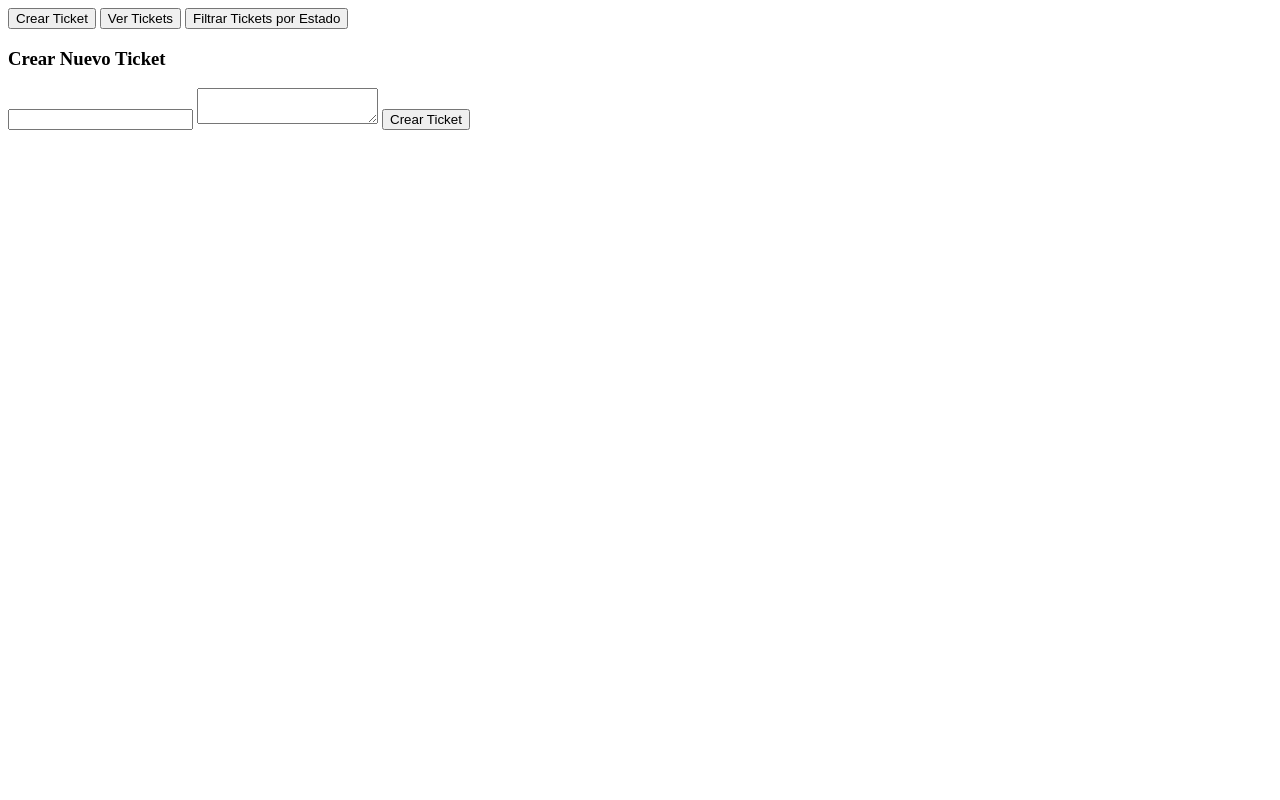
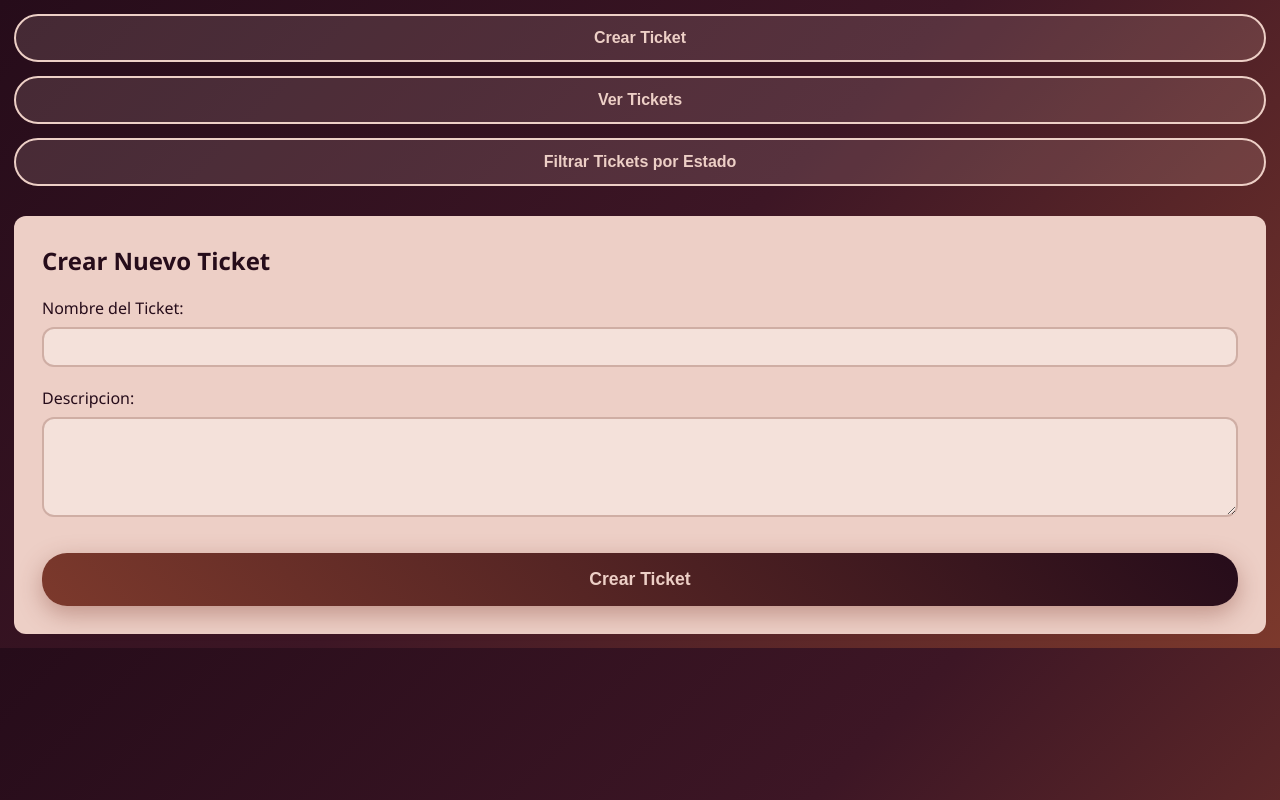
Before and after one commit to facumarcati/to-do-app, a plain HTML site: page index.html in a window 1280 px wide. Both pictures are taken after a click on the button "Crear Ticket". Drawn offline with Linux system fonts and the light colour scheme.

Commit message:
agrego filtro y modificar + estilos

```diff
--- a/estilos.css
+++ b/estilos.css
@@ -0,0 +1,133 @@
+:root {
+  --color-light: #edcfc6;
+  --color-medium: #7c392c;
+  --color-dark: #260c1a;
+}
+
+* {
+  margin: 0;
+  padding: 0;
+  box-sizing: border-box;
+}
+
+body {
+  font-family: "Segoe UI", Tahoma, Geneva, Verdana, sans-serif;
+  background: linear-gradient(
+    135deg,
+    var(--color-dark) 0%,
+    #3d1625 50%,
+    var(--color-medium) 100%
+  );
+  color: var(--color-light);
+  overflow-x: hidden;
+  margin: 14px;
+  display: flex;
+  flex-direction: column;
+  gap: 30px;
+}
+
+.ticket-buttons-container {
+  display: flex;
+  flex-direction: column;
+  gap: 14px;
+}
+
+.ticket-buttons {
+  height: 6vh;
+  font-size: 1rem;
+  font-weight: bold;
+  cursor: pointer;
+  background: rgba(237, 207, 198, 0.15);
+  border: 2px solid var(--color-light);
+  color: var(--color-light);
+  border-radius: 30px;
+  transition: all 0.3s ease;
+}
+
+.ticket-buttons:hover {
+  background: var(--color-medium);
+  border-color: var(--color-light);
+  transform: translateY(-2px);
+  box-shadow: 0 8px 25px rgba(124, 57, 44, 0.4);
+}
+
+.create-ticket-container {
+  background-color: var(--color-light);
+  color: var(--color-dark);
+  padding: 14px;
+  border-radius: 12px;
+  display: flex;
+  flex-direction: column;
+  gap: 20px;
+  padding: 28px;
+}
+
+.create-ticket-container h3 {
+  font-size: 1.5rem;
+}
+
+.form-ticket-container {
+  display: flex;
+  flex-direction: column;
+  gap: 20px;
+}
+
+.form-ticket-container input {
+  height: 40px;
+  border-radius: 12px;
+  border: 2px solid rgba(124, 57, 44, 0.3);
+  background: rgba(245, 229, 223, 0.8);
+  color: var(--color-dark);
+  padding-left: 8px;
+  font-size: 1rem;
+  transition: all 0.3s ease;
+}
+
+.form-ticket-container input:focus {
+  outline: none;
+  border-color: var(--color-medium);
+  background: rgba(245, 229, 223, 1);
+  box-shadow: 0 0 15px rgba(124, 57, 44, 0.2);
+}
+
+.form-ticket-container textarea {
+  height: 100px;
+  border-radius: 12px;
+  border: 2px solid rgba(124, 57, 44, 0.3);
+  background: rgba(245, 229, 223, 0.8);
+  color: var(--color-dark);
+  padding-left: 8px;
+  padding-top: 8px;
+  font-size: 1rem;
+  transition: all 0.3s ease;
+}
+
+.input-container {
+  display: flex;
+  flex-direction: column;
+  gap: 8px;
+}
+
+.input-container p {
+  font-weight: 500;
+}
+
+.btnCrear {
+  background: linear-gradient(45deg, var(--color-medium), var(--color-dark));
+  color: var(--color-light);
+  border: none;
+  padding: 1rem 2.5rem;
+  border-radius: 25px;
+  font-size: 1.1rem;
+  font-weight: 600;
+  cursor: pointer;
+  transition: all 0.3s ease;
+  box-shadow: 0 8px 25px rgba(124, 57, 44, 0.4);
+  margin-top: 1rem;
+  width: 100%;
+}
+
+.btnCrear:hover {
+  transform: translateY(-3px);
+  box-shadow: 0 15px 35px rgba(124, 57, 44, 0.6);
+}
--- a/index.html
+++ b/index.html
@@ -7,19 +7,38 @@
     <title>Document</title>
   </head>
   <body>
-    <div>
-      <button id="btnCrearTicket">Crear Ticket</button>
-      <button id="btnVerTickets">Ver Tickets</button>
-      <button id="btnFiltrarTickets">Filtrar Tickets por Estado</button>
+    <div class="ticket-buttons-container">
+      <button class="ticket-buttons" id="btnCrearTicket">Crear Ticket</button>
+      <button class="ticket-buttons" id="btnVerTickets">Ver Tickets</button>
+      <button class="ticket-buttons" id="btnFiltrarTickets">
+        Filtrar Tickets por Estado
+      </button>
     </div>
 
-    <div id="crearTicket">
+    <div class="create-ticket-container" id="crearTicket">
       <h3>Crear Nuevo Ticket</h3>
-      <form action="" id="formCrearTicket">
-        <input type="text" id="nombre" required />
-        <textarea name="" id="desc" required></textarea>
-        <button id="btnCrear">Crear Ticket</button>
+      <form class="form-ticket-container" action="" id="formCrearTicket">
+        <div class="input-container">
+          <p>Nombre del Ticket:</p>
+          <input type="text" id="nombre" required />
+        </div>
+        <div class="input-container">
+          <p>Descripcion:</p>
+          <textarea name="" id="desc" required></textarea>
+        </div>
+        <button class="btnCrear" id="btnCrear">Crear Ticket</button>
       </form>
+    </div>
+
+    <div id="filtroTickets">
+      <div id="formFiltro">
+        <select id="filtro">
+          <option value="todos">Todos</option>
+          <option value="activos">Activos</option>
+          <option value="cerrados">Cerrados</option>
+        </select>
+        <button id="btnFiltrar">Filtrar</button>
+      </div>
     </div>
 
     <div id="verTickets"></div>
--- a/ticket.js
+++ b/ticket.js
@@ -9,15 +9,27 @@ let tickets = [];
 let idTicket = 1;
 
 function mostrarFormulario() {
-  document.getElementById("crearTicket").style.display = "block";
+  document.getElementById("crearTicket").style.display = "flex";
   document.getElementById("verTickets").style.display = "none";
+  document.getElementById("filtroTickets").style.display = "none";
 }
 
 function mostrarTickets() {
   document.getElementById("crearTicket").style.display = "none";
   document.getElementById("verTickets").style.display = "block";
+  document.getElementById("filtroTickets").style.display = "none";
 
   verTickets(tickets);
+}
+
+function mostrarFiltroTickets() {
+  document.getElementById("crearTicket").style.display = "none";
+  document.getElementById("verTickets").style.display = "block";
+  if (tickets.length > 0) {
+    document.getElementById("filtroTickets").style.display = "block";
+  }
+
+  filtrarTickerEstado();
 }
 
 function verTickets(lista) {
@@ -55,43 +67,52 @@ function verTickets(lista) {
       cerrarTicket(id);
     });
   });
+
+  const botonesModificar = contenedor.querySelectorAll(".btnModificar");
+  botonesModificar.forEach((boton) => {
+    boton.addEventListener("click", () => {
+      const id = parseInt(boton.getAttribute("data-id"));
+      modificarTicket(id);
+    });
+  });
 }
 
-function filtrarTickerEstado() {
+function filtrarTickerEstado(estado) {
   let estadoFiltrar;
 
-  let estadoBool = true;
-  while (estadoBool) {
-    if (estadoFiltrar == 1 || estadoFiltrar == 0) {
-      estadoBool = false;
-    } else {
-      console.error("Estado incorrecto");
-
-      estadoFiltrar = parseInt(
-        prompt("Que estado queres ver? 0-Falso 1-Verdadero")
-      );
-    }
-  }
-
-  if (estadoFiltrar == 0) {
+  if (estado === "cerrados") {
     estadoFiltrar = false;
+  } else if (estado === "activos") {
+    estadoFiltrar = true;
   } else {
-    estadoFiltrar = true;
+    verTickets(tickets);
+    return;
   }
 
   let resultado = tickets.filter((ticket) => ticket.estado === estadoFiltrar);
-  console.table(resultado);
+
+  verTickets(resultado);
 }
 
-function generarTicket() {
+function generarTicket(edicion) {
   const nombre = document.getElementById("nombre").value;
   const descripcion = document.getElementById("desc").value;
 
-  let ticketNuevo = new Ticket(idTicket, nombre, descripcion, true);
-  tickets.push(ticketNuevo);
-  alert("TICKET GENERADO CORRECTAMENTE");
+  if (edicion == null) {
+    let ticketNuevo = new Ticket(idTicket, nombre, descripcion, true);
+    tickets.push(ticketNuevo);
+    alert("TICKET GENERADO CORRECTAMENTE");
 
-  idTicket++;
+    idTicket++;
+  } else {
+    edicion.nombre = nombre;
+    edicion.descripcion = descripcion;
+
+    alert("TICKET MODIFICADO CORRECTAMENTE");
+  }
+
+  document.getElementById("formCrearTicket").reset();
+  ticketEditado = null;
 }
 
 function cerrarTicket(id) {
@@ -110,25 +131,22 @@ function cerrarTicket(id) {
   verTickets(tickets);
 }
 
-function modificarTicket() {
-  let id = parseInt(prompt("Id Ticket a modificar"));
+let ticketEditado = null;
 
-  let existe = tickets.find((ticket) => ticket.id === id);
-  if (!existe) {
-    console.error("No se encontro ticket");
-    return;
-  }
+function modificarTicket(id) {
+  ticketEditado = tickets.find((ticket) => ticket.id === id);
 
-  const nombre = prompt("Nombre del usuario:");
-  const descripcion = prompt("Descripcion del problema");
+  document.getElementById("crearTicket").style.display = "flex";
+  document.getElementById("verTickets").style.display = "none";
 
-  existe.nombre = nombre;
-  existe.descripcion = descripcion;
+  document.getElementById("nombre").value = ticketEditado.nombre;
+  document.getElementById("desc").value = ticketEditado.descripcion;
 }
 
 document.addEventListener("DOMContentLoaded", function () {
   document.getElementById("crearTicket").style.display = "none";
   document.getElementById("verTickets").style.display = "none";
+  document.getElementById("filtroTickets").style.display = "none";
 
   document
     .getElementById("btnCrearTicket")
@@ -140,7 +158,17 @@ document.addEventListener("DOMContentLoaded", function () {
 
   document.getElementById("btnCrear").addEventListener("click", (event) => {
     event.preventDefault();
-    generarTicket();
+    generarTicket(ticketEditado);
     document.getElementById("formCrearTicket").reset();
   });
+
+  document
+    .getElementById("btnFiltrarTickets")
+    .addEventListener("click", mostrarFiltroTickets);
+
+  document.getElementById("btnFiltrar").addEventListener("click", (event) => {
+    event.preventDefault();
+    let valorFiltro = document.getElementById("filtro").value;
+    filtrarTickerEstado(valorFiltro);
+  });
 });
```
